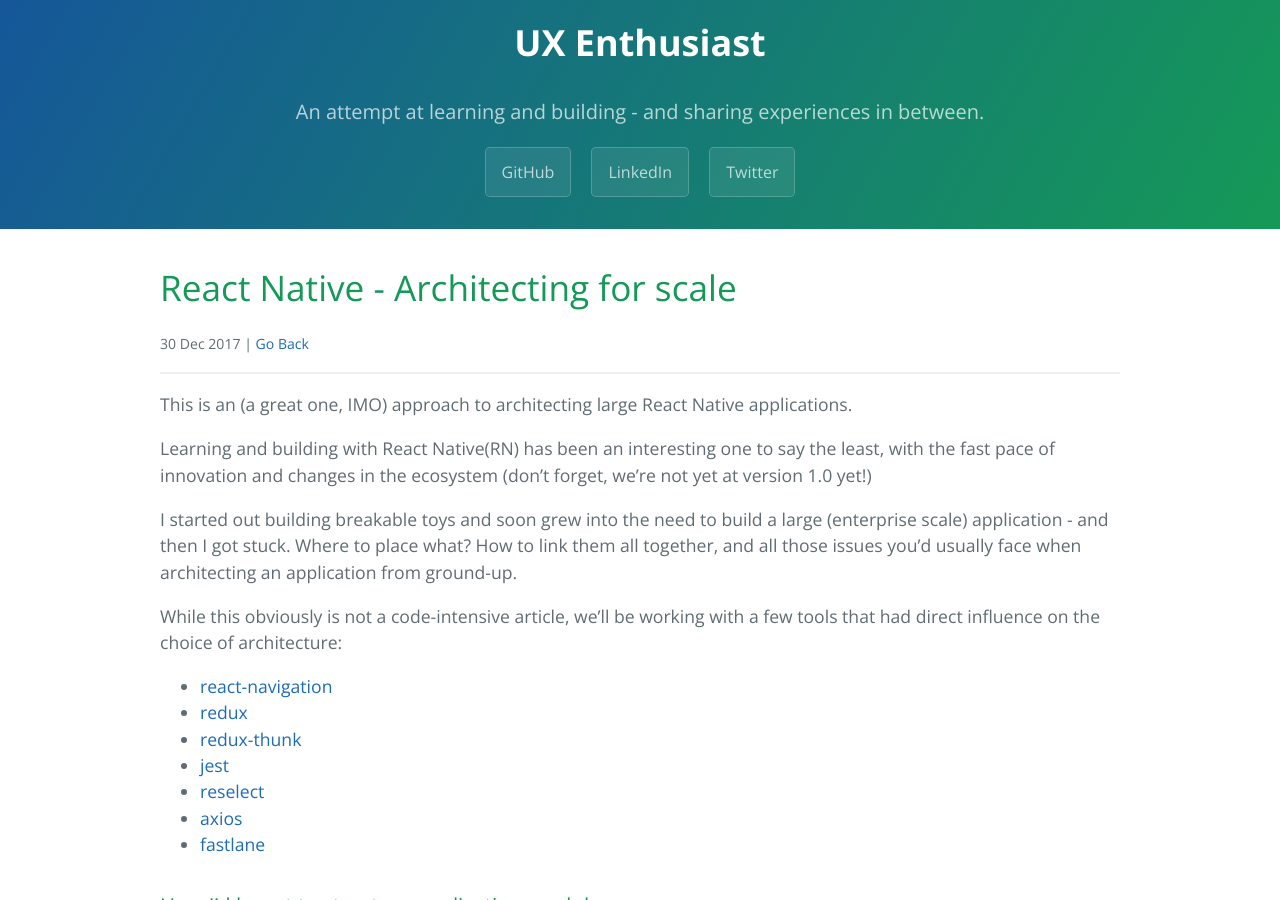
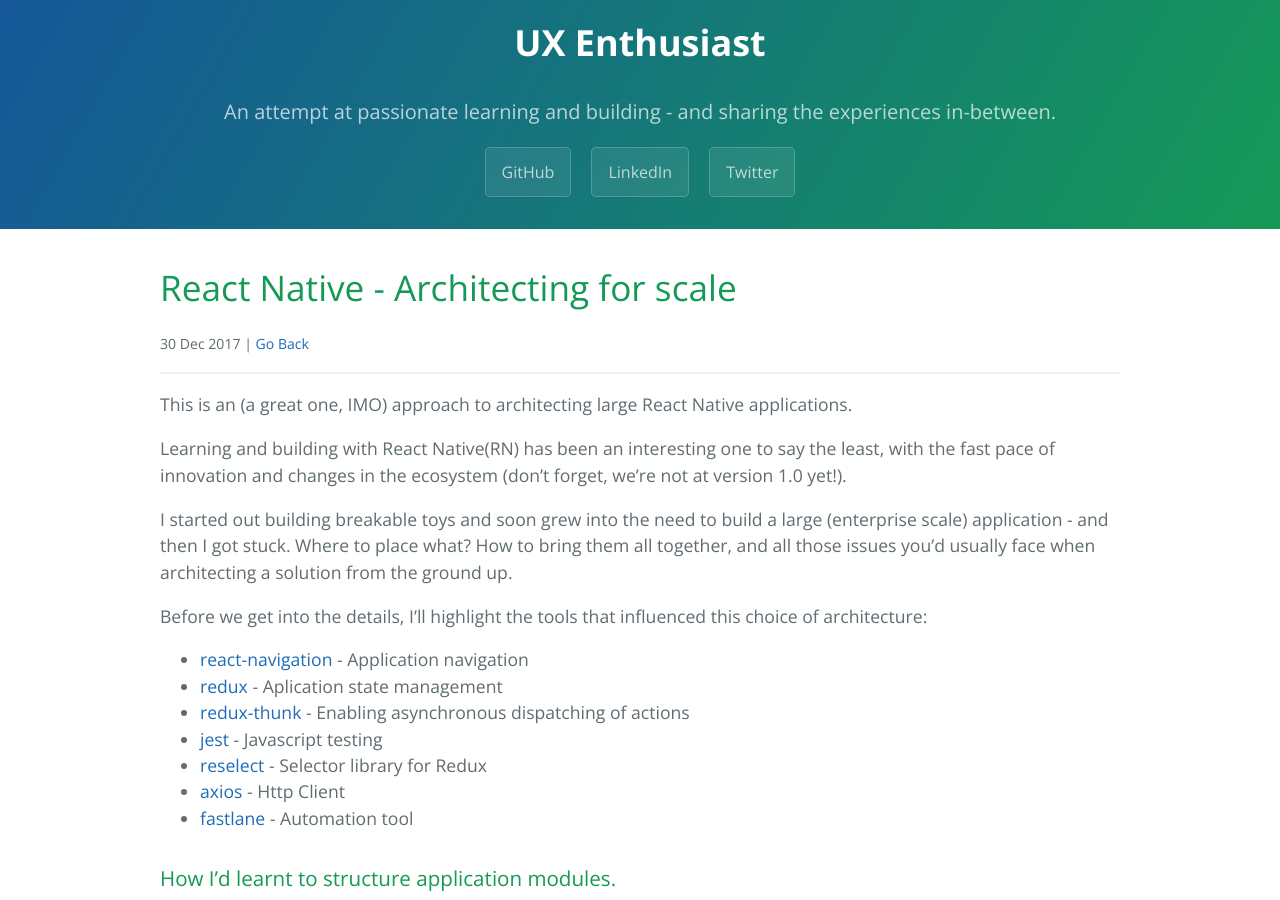
Before and after one commit to anosikeosifo/anosikeosifo.github.io, a Jekyll site: the page built from _posts/2017-12-30-architecting-for-scale-react-native.markdown, in a window 1280 px wide and 900 px high. Built offline with Jekyll 4.4.1, drawn with Linux system fonts in a browser that asks for light colours; comment, search, counter and statistics services are not loaded; some of the changed text lies outside the part shown.

Commit message:
Fix issues with draft

```diff
--- a/_config.yml
+++ b/_config.yml
@@ -1,6 +1,6 @@
 # Setup
 title:        UX Enthusiast
-tagline:      An attempt at learning and building - and sharing experiences in between.
+tagline:      An attempt at passionate learning and building - and sharing the experiences in-between.
 baseurl:      ""
 paginate:     1
 static_files:  "_assets"
--- a/_posts/2017-12-30-architecting-for-scale-react-native.markdown
+++ b/_posts/2017-12-30-architecting-for-scale-react-native.markdown
@@ -11,19 +11,19 @@
 
 This is an (a great one, IMO) approach to architecting large React Native applications.
 
-Learning and building with React Native(RN) has been an interesting one to say the least, with the fast pace of innovation and changes in the ecosystem (don't forget, we're not yet at version 1.0 yet!)
+Learning and building with React Native(RN) has been an interesting one to say the least, with the fast pace of innovation and changes in the ecosystem (don't forget, we're not at version 1.0 yet!).
 
-I started out building breakable toys and soon grew into the need to build a large (enterprise scale) application - and then I got stuck. Where to place what? How to link them all together, and all those issues you'd usually face when architecting an application from ground-up.
+I started out building breakable toys and soon grew into the need to build a large (enterprise scale) application - and then I got stuck. Where to place what? How to bring them all together, and all those issues you'd usually face when architecting a solution from the ground up.
 
-While this obviously is not a code-intensive article, we'll be working with a few tools that had direct influence on the choice of architecture:
+Before we get into the details, I'll highlight the tools that influenced this choice of architecture:
 
-- [react-navigation](https://www.npmjs.com/package/react-navigation)
-- [redux](https://www.npmjs.com/package/redux)
-- [redux-thunk](https://www.npmjs.com/package/redux-thunk)
-- [jest](http://facebook.github.io/jest/)
-- [reselect](https://www.npmjs.com/package/reselect)
-- [axios](https://www.npmjs.com/package/axios)
-- [fastlane](https://fastlane.tools/)
+- [react-navigation](https://www.npmjs.com/package/react-navigation) - Application navigation
+- [redux](https://www.npmjs.com/package/redux) - Aplication state management
+- [redux-thunk](https://www.npmjs.com/package/redux-thunk) - Enabling asynchronous dispatching of actions
+- [jest](http://facebook.github.io/jest/) - Javascript testing
+- [reselect](https://www.npmjs.com/package/reselect) - Selector library for Redux
+- [axios](https://www.npmjs.com/package/axios) - Http Client
+- [fastlane](https://fastlane.tools/) - Automation tool
 
 ### How I'd learnt to structure application modules.
 
@@ -70,13 +72,15 @@
 Shared components that are used across features are placed in this directory. An example of such (as shown above) is the `layout` component, which is used to wrap the application components and influence its layout.
 
 
+
+
 #### **features/**
 ![type-based architecture]({{site.baseurl}}/assets/features_dir.png){:class="img-responsive" width="500"}
 
 A major part of this architecture, the `feature` folder consists of individual modules for each of the application's feature.
 
-We'll be examining the `explore` module.
-It is made up of:
+Let's examining the **`/explore/`** module in more details, it consists of:
+
 ##### */actions*
 Like in most react-base application. this folder would contain the Action Creators for this feature.
 
@@ -133,12 +137,12 @@
 
 This is another component of our architecture slightly influenced by a [react-package](https://www.npmjs.com/package/react-navigation)
 
-Due to the scale of this aplication, we wouldn't be relying on the out-of-the-box navigatoin with `this.props.navigation`, rather we would be be connecting the app's navigation to the overall application state. This means that our redux-backed store would be aware of the navigation state.
+Due to the scale of this application, we wouldn't be relying on the out-of-the-box navigation with `this.props.navigation`, rather we would be be connecting the app's navigation to the overall application state. This means that our redux-backed store would be aware of the navigation state.
 
 Lets explore the roles of the various directories in this module.
 
 ##### */actions*
-This contains logic for a bunch of navigation-specific action-creators, thus the `actions/index.js` content would mostly look like:
+This contains logic for a bunch of navigation-specific action-creators, thus the **`actions/index.js`** content would mostly look like:
 
 {% highlight text %}
 
@@ -156,7 +160,7 @@
   });
 {% endhighlight %}
 
-As you might have observed, we're importing the `NavigationActions` object from the [react-navigation](https://www.npmjs.com/package/react-navigation) package to implement native navigation, and they provide [a really great documentation](https://reactnavigation.org/docs/) too!
+As you might have observed, we're importing the **`NavigationActions`** object from the [react-navigation](https://www.npmjs.com/package/react-navigation) package to implement native navigation, and they provide [a really great documentation](https://reactnavigation.org/docs/) too!
 
 ##### */containers*
 This is the where we connect our navigation logic to the application state - using mapStateToProps and mapDispatchToProps.
@@ -202,7 +206,7 @@
 
 
 ##### */navigators*
-The entry point of this module is the `index.js` file, and here's what it looks like:
+The entry point of this module is the **`index.js`** file, and here's what it looks like:
 
 {% highlight text %}
 ...
@@ -295,9 +299,9 @@
 
 
 #### **reducers/**
-This is the application-level reducer. Its function is to merge the various feature-level reducers using redux's `combineReucers` function.
+This is the application-level reducer. Its function is to merge the various feature-level reducers using redux's **`combineReucers`** function.
 
-Here's what `reducers/index.js` looks like:
+Here's what **`reducers/index.js`** looks like:
 
 {% highlight text %}
 
@@ -327,7 +331,7 @@
 
 #### **index.js**
 
-This is the application entry file, it wraps the application with the Layout we earlier discussed, and connects the app to the store using the redux's `Provider` higher order component.
+This is the application entry file, it wraps the application with the Layout we earlier discussed, and connects the app to the store using the redux's **`Provider`** higher order component.
 
 It looks like this:
 
@@ -354,7 +358,10 @@
 
 
 Whoa, This must have been quite a long read!
-I hope you find it insightful and helpful. I would be glad if you could share your thoughts and opinions on this as well as on how you go about implementing large-scale RN apps.
+
+While this isn't all-encompassing*, I hope you find it insightful and helpful. I would be glad if you could share your thoughts and opinions on this as well as on how you go about implementing large-scale RN apps.
+
+\*In order to focus on the core of the article's purpose, i avoided going into details on the various **`__tests_`** modules.
 
 
 
```
Also changed, not shown: other parts of _posts/2017-12-30-architecting-for-scale-react-native.markdown (+11 -9 lines), assets/api_dir.png, assets/components_dir.png, assets/features_dir.png, assets/navigation_dir.png, 1 other file.
